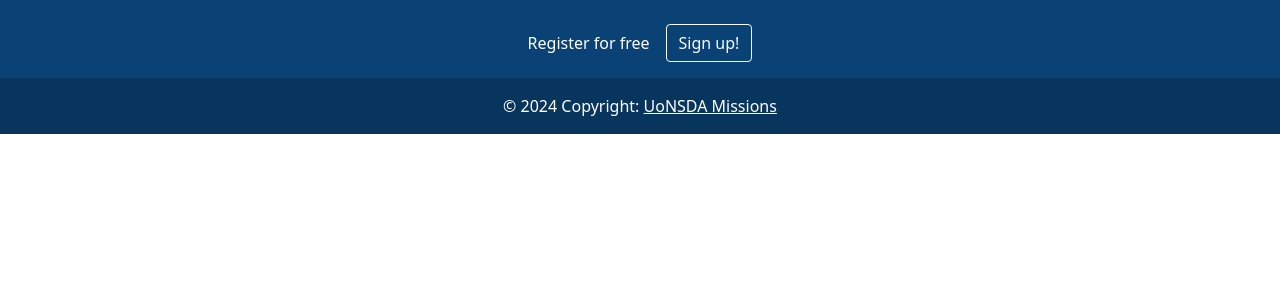
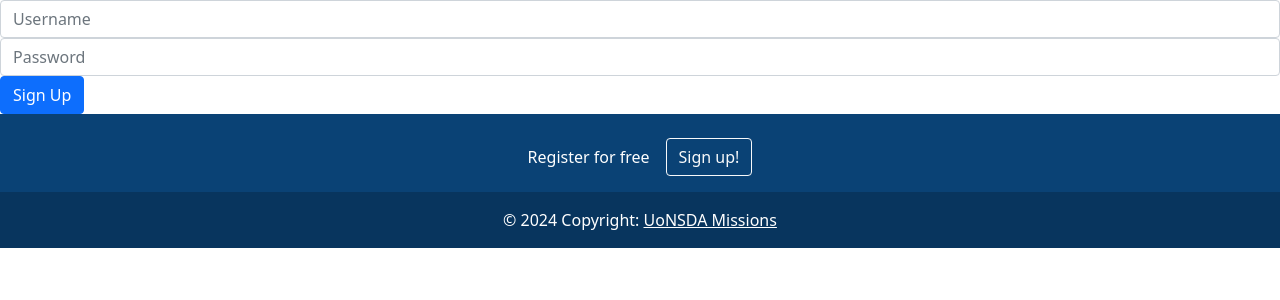
Before and after one commit to ISLOWIsmaeli/Uonsda-Site-Sorting, a Django app: template sorting/templates/sorting/signup.html in a window 1280 px wide. Shown: the part 56-356 px from the top of the page. Run offline with Django 5.2, Linux system fonts and the light colour scheme; the template is opened without the code that fills it, so the values that code supplies are empty.

Commit message:
sign up page with error

```diff
--- a/sorting/templates/sorting/base.html
+++ b/sorting/templates/sorting/base.html
@@ -60,7 +60,7 @@
     <!-- Copyright -->
     <div class="text-center p-3" style="background-color: rgba(0, 0, 0, 0.2);">
       © 2024 Copyright:
-      <a class="text-white" href="#">UoNSDA Missions</a>
+      <a class="text-white" href={% url "sign_up_page" %}>UoNSDA Missions</a>
     </div>
     <!-- Copyright -->
   </footer>
--- a/sorting/templates/sorting/home.html
+++ b/sorting/templates/sorting/home.html
@@ -4,8 +4,8 @@
 <div class="container text-center mt-5">
     <h1>Welcome to UoNSDA Missionaries</h1>
     <p></p>
-    <button class="btn btn-secondary mx-2">Register</button>
-    <button class="btn btn-primary mx-2">Log In</button>
+    <button href= {% url "sign_up_page" %}>Register</button>
+    <button class="btn btn-primary mx-2" href = {% url "login_page" %}>Log In</button>
     <p></p>
 </div>
 
--- a/sorting/templates/sorting/signup.html
+++ b/sorting/templates/sorting/signup.html
@@ -1,4 +1,17 @@
 {% extends "sorting/base.html" %}
 {% block title %}SignUp•UoNSDA Missionaries{% endblock title %}
 {% block content %}
+{% if error_message %}
+    <p class="text-danger">{{ error_message }}</p>
+{% endif %}
+    <form method="post">
+      {% csrf_token %}
+      <div class="form-group">
+        <input type="text" class="form-control" id="username" name="username" placeholder="Username">
+      </div>
+      <div class="form-group">
+        <input type="password" class="form-control" id="password" name="password" placeholder="Password">
+      </div>
+      <button type="submit" class="btn btn-primary">Sign Up</button>
+    </form>
 {% endblock content %}
--- a/sorting/urls.py
+++ b/sorting/urls.py
@@ -5,4 +5,6 @@ urlpatterns = [
     path("",views.startPage, name="start_page"),
     path("/contacts",views.contactPage,name="contacts_page"),
     path("/about",views.aboutPage,name="about_page"),
+    path("/login",views.loginView,name="login_page"),
+    path("/signUp",views.signUpView,name="sign_up_page"),
 ]
```
Also changed, not shown: sorting/views.py (+6 -5 lines).
